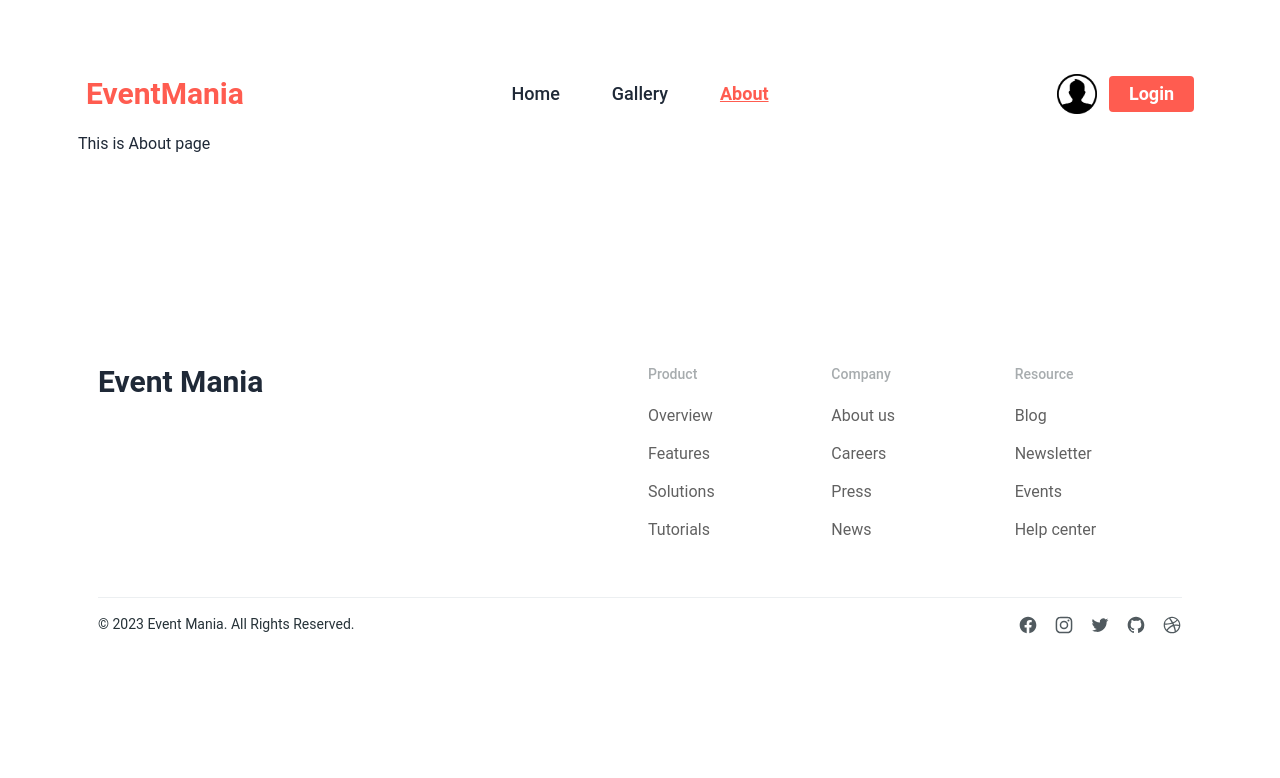
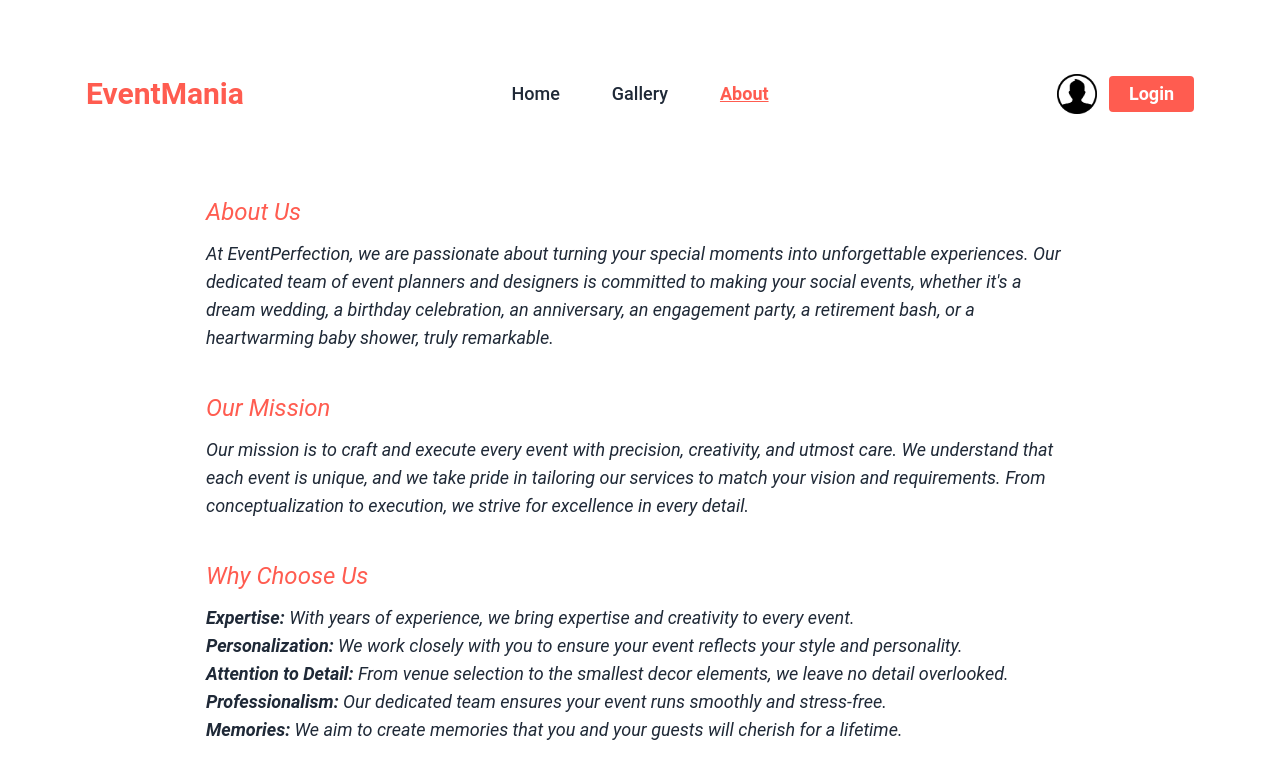
Before and after one commit to ashik-08/a9-social-event-management, a React (Vite) app: page /about in a window 1280 px wide. Shown: the top 778 px of the page. Built offline with nearby package versions, Linux system fonts and the light colour scheme; no server answers.

Commit message:
feat: added about page with AOS Animation package

```diff
--- a/src/layout/MainLayout.jsx
+++ b/src/layout/MainLayout.jsx
@@ -2,7 +2,7 @@ import { Outlet } from "react-router-dom";
 
 const MainLayout = () => {
     return (
-        <div className="container mx-auto p-2">
+        <div className="container mx-auto p-2 overflow-hidden">
             <Outlet></Outlet>
         </div>
     );
--- a/src/pages/About/About.jsx
+++ b/src/pages/About/About.jsx
@@ -2,13 +2,103 @@ import Footer from "../../components/Footer/Footer";
 import Navbar from "../../components/Navbar/Navbar";
 
 const About = () => {
-    return (
-        <div>
-            <Navbar></Navbar>
-            <h2>This is About page</h2>
-            <Footer></Footer>
+  return (
+    <section>
+      <Navbar></Navbar>
+      <div className="md:text-lg fond-bold italic px-6 md:px-16 lg:px-24 xl:px-32 mt-6 md:mt-16 space-y-10">
+        <div
+          data-aos="fade-left"
+          data-aos-offset="200"
+          data-aos-easing="ease-in-out-sine"
+          data-aos-duration="1000"
+        >
+          <h2 className="text-special text-lg md:text-2xl mb-3">About Us</h2>
+          <p>
+            At EventPerfection, we are passionate about turning your special
+            moments into unforgettable experiences. Our dedicated team of event
+            planners and designers is committed to making your social events,
+            whether it&apos;s a dream wedding, a birthday celebration, an
+            anniversary, an engagement party, a retirement bash, or a
+            heartwarming baby shower, truly remarkable.
+          </p>
         </div>
-    );
+        <div
+          data-aos="fade-up"
+          data-aos-offset="200"
+          data-aos-easing="ease-in-out-sine"
+          data-aos-duration="1000"
+        >
+          <h2 className="text-special text-lg md:text-2xl mb-3">Our Mission</h2>
+          <p>
+            Our mission is to craft and execute every event with precision,
+            creativity, and utmost care. We understand that each event is
+            unique, and we take pride in tailoring our services to match your
+            vision and requirements. From conceptualization to execution, we
+            strive for excellence in every detail.
+          </p>
+        </div>
+        <div
+          data-aos="fade-down"
+          data-aos-offset="200"
+          data-aos-easing="ease-in-out-sine"
+          data-aos-duration="1000"
+        >
+          <h2 className="text-special text-lg md:text-2xl mb-3">
+            Why Choose Us
+          </h2>
+          <p>
+            <b>Expertise:</b> With years of experience, we bring expertise and
+            creativity to every event. <br />
+            <b>Personalization:</b> We work closely with you to ensure your
+            event reflects your style and personality. <br />
+            <b>Attention to Detail:</b> From venue selection to the smallest
+            decor elements, we leave no detail overlooked. <br />
+            <b>Professionalism:</b> Our dedicated team ensures your event runs
+            smoothly and stress-free. <br />
+            <b>Memories:</b> We aim to create memories that you and your guests
+            will cherish for a lifetime.
+          </p>
+        </div>
+        <div
+          data-aos="fade-right"
+          data-aos-offset="200"
+          data-aos-easing="ease-in-out-sine"
+          data-aos-duration="1000"
+        >
+          <h2 className="text-special text-lg md:text-2xl mb-3">Contact Us</h2>
+          <p>
+            Feel free to get in touch with us for inquiries, quotes, or to
+            discuss your upcoming event. <br /> We are here to assist you every
+            step of the way.
+          </p>
+          <p>
+            <b>Address:</b> EventMania Event Management, 123 Main Street, Dhaka,
+            1207
+          </p>
+          <p>
+            <b>Phone:</b> (123) 456-7890
+          </p>
+          <p>
+            <b>Email:</b> info@eventperfection.com
+          </p>
+        </div>
+        <div
+          data-aos="fade-up-right"
+          data-aos-offset="200"
+          data-aos-easing="ease-in-out-sine"
+          data-aos-duration="1000"
+        >
+          <h2 className="text-special text-lg md:text-2xl mb-3">
+            Office Hours
+          </h2>
+          <p>Monday - Friday: 9:00 AM - 6:00 PM</p>
+          <p>Saturday: 10:00 AM - 3:00 PM</p>
+          <p>Sunday: Closed</p>
+        </div>
+      </div>
+      <Footer></Footer>
+    </section>
+  );
 };
 
 export default About;
--- a/src/pages/Dashboard/Dashboard.jsx
+++ b/src/pages/Dashboard/Dashboard.jsx
@@ -3,11 +3,11 @@ import Navbar from "../../components/Navbar/Navbar";
 
 const Dashboard = () => {
     return (
-        <div>
+        <section>
             <Navbar></Navbar>
             <h2>This is Dashboard</h2>
             <Footer></Footer>
-        </div>
+        </section>
     );
 };
 
--- a/src/pages/Gallery/Gallery.jsx
+++ b/src/pages/Gallery/Gallery.jsx
@@ -3,11 +3,11 @@ import Navbar from "../../components/Navbar/Navbar";
 
 const Gallery = () => {
     return (
-        <div>
+        <section>
             <Navbar></Navbar>
             <h2>This is Gallery page</h2>
             <Footer></Footer>
-        </div>
+        </section>
     );
 };
 
--- a/src/pages/Home/Home.jsx
+++ b/src/pages/Home/Home.jsx
@@ -13,7 +13,7 @@ const Home = () => {
   const { user } = useContext(AuthContext);
 
   return (
-    <div>
+    <section>
       <Navbar></Navbar>
       {user && (
         <h2
@@ -31,7 +31,7 @@ const Home = () => {
       <FollowUs></FollowUs>
       <Newsletter></Newsletter>
       <Footer></Footer>
-    </div>
+    </section>
   );
 };
 
--- a/src/pages/Profile/Profile.jsx
+++ b/src/pages/Profile/Profile.jsx
@@ -7,7 +7,7 @@ const Profile = () => {
   const { user } = useContext(AuthContext);
 
   return (
-    <div>
+    <section>
       <Navbar></Navbar>
       {user && (
         <div
@@ -36,7 +36,7 @@ const Profile = () => {
         </div>
       )}
       <Footer></Footer>
-    </div>
+    </section>
   );
 };
 
```
